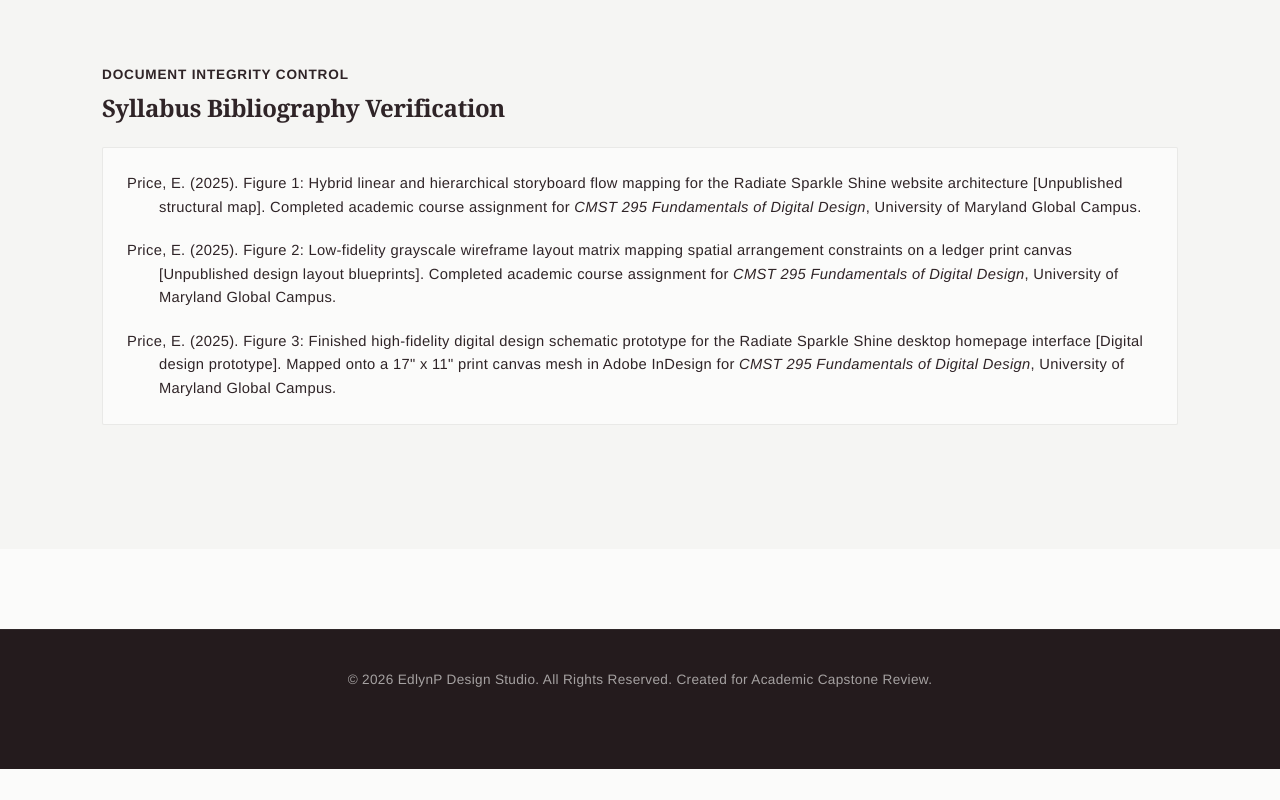
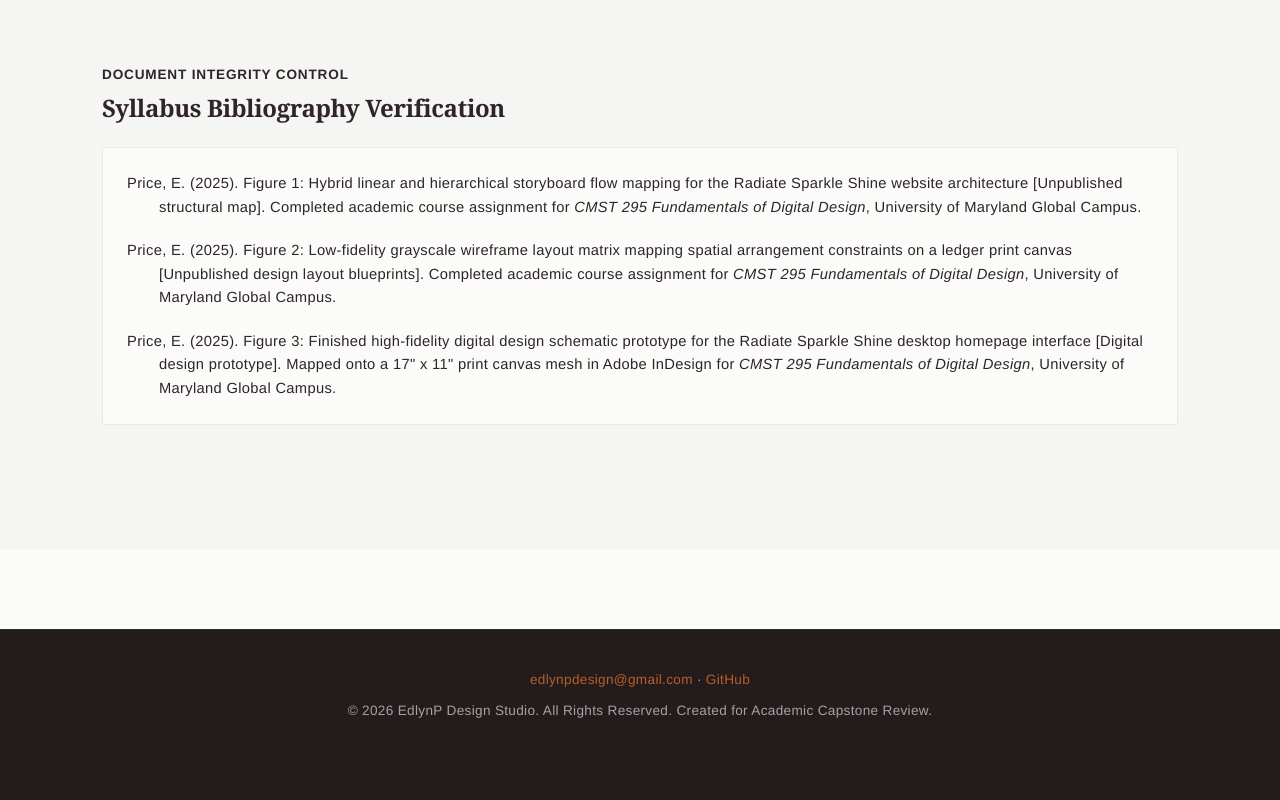
Before and after one commit to priceed50/edlynp-portfolio, a plain HTML site: page radiate-strategy.html in a window 1280 px wide. Shown: the part 2149-2949 px from the top of the page. Before the commit the page ends 2918 px from the top, so only its background shows below. Drawn offline with Linux system fonts and the light colour scheme.

Commit message:
contact info update

```diff
--- a/radiate-strategy.html
+++ b/radiate-strategy.html
@@ -188,13 +188,16 @@
     </section>
   </main>
 
-  <!-- Global Footer Branding Strip -->
-  <footer class="global-footer">
-    <div class="container footer-wrapper">
-      <p class="footer-copy">&copy; 2026 EdlynP Design Studio. All Rights Reserved. Created for Academic Capstone Review.
-      </p>
-    </div>
-  </footer>
+   <!-- Global Footer Branding Strip -->
+<footer id="contact" class="global-footer">
+  <div class="container footer-wrapper">
+    <p class="footer-copy">
+      <a href="mailto:your.email@example.com">edlynpdesign@gmail.com</a> &middot;
+      <a href="https://github.com" target="_blank" rel="noopener noreferrer">GitHub</a>
+    </p>
+    <p class="footer-copy">&copy; 2026 EdlynP Design Studio. All Rights Reserved. Created for Academic Capstone Review.</p>
+  </div>
+</footer>
 
   <!-- Ensure this hidden layout box is at the bottom of the file -->
   <div id="portfolio-lightbox" class="lightbox-modal">
```
